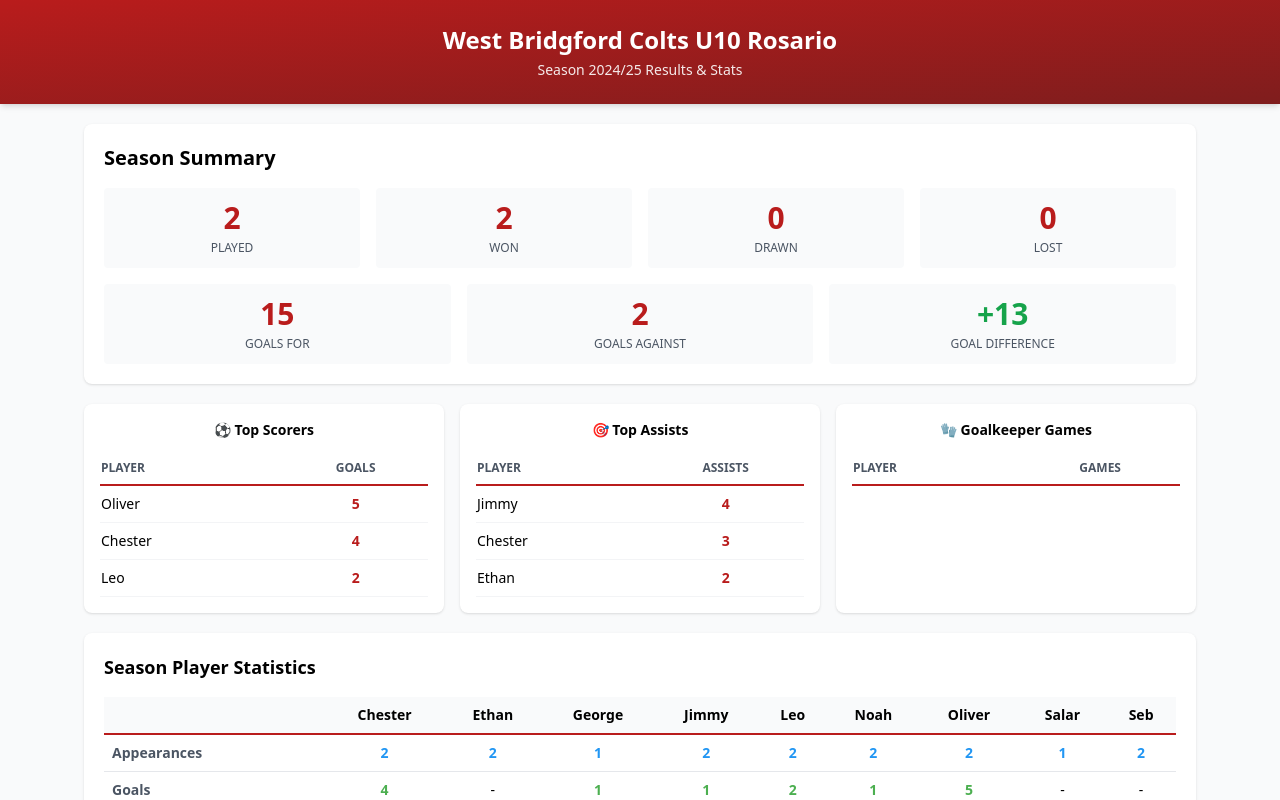
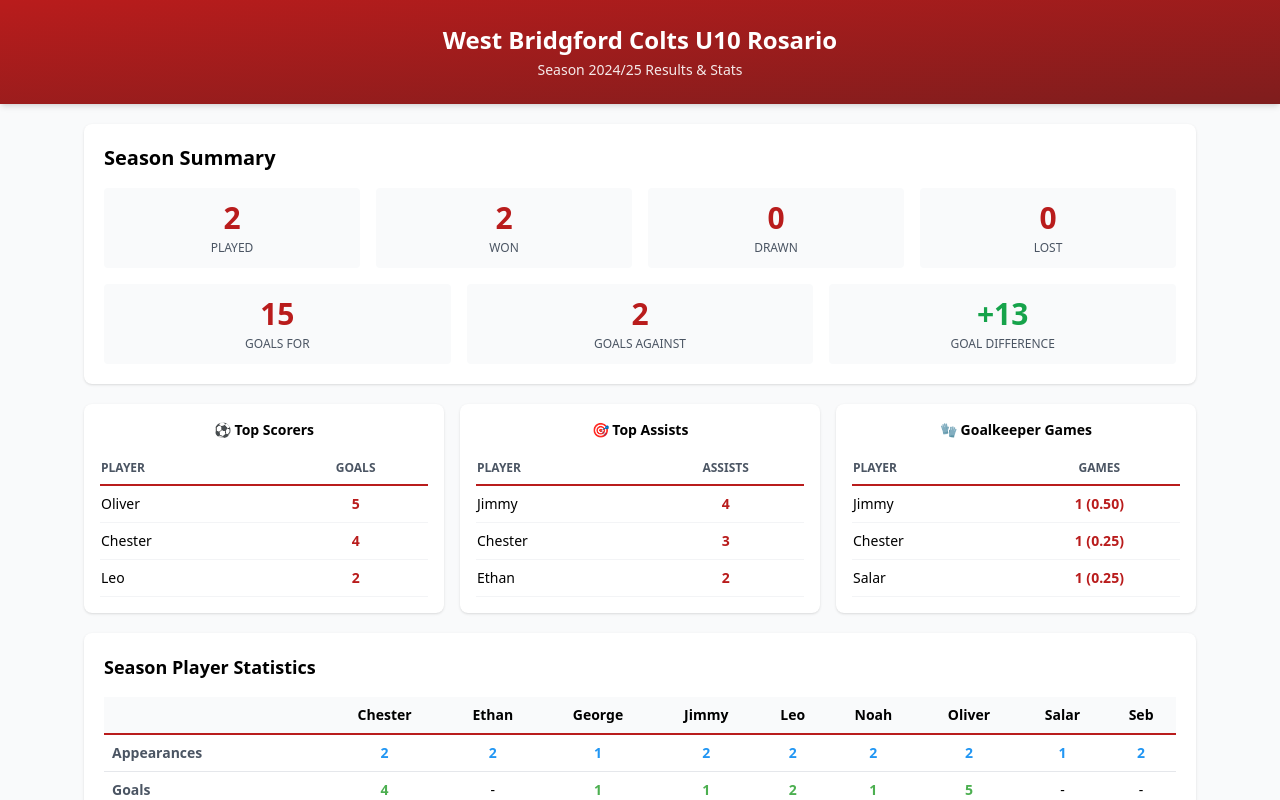
Before and after one commit to michaeljnorman2020-cmd/rosario-results, a React (Create React App) app: page / in a window 1280 px wide. Shown: the top 800 px of the page. Built offline with nearby package versions, Linux system fonts and the light colour scheme.

Commit message:
Update App.js

```diff
--- a/src/App.js
+++ b/src/App.js
@@ -13,15 +13,15 @@ const App = () => {
       score: { for: 5, against: 2 },
       location: 'Gresham Grass',
       stats: {
-        Chester: { mins: 37.5, goals: 1, assists: 1, gk: true, sub: false, gkmins: 12.5},
-        Ethan: { mins: 37.5, goals: 0, assists: 0, gk: false, sub: false, gkmins: 0},
-        George: { mins: 37.5, goals: 1, assists: 0, gk: false, sub: false, gkmins: 0},
-        Jimmy: { mins: 50, goals: 0, assists: 3, gk: true, sub: false, gkmins: 25},
-        Leo: { mins: 37.5, goals: 0, assists: 0, gk: false, sub: false, gkmins: 0},
-        Noah: { mins: 37.5, goals: 0, assists: 0, gk: false, sub: false, gkmins: 0},
-        Oliver: { mins: 37.5, goals: 3, assists: 0, gk: false, sub: true, gkmins: 0},
-        Salar: { mins: 37.5, goals: 0, assists: 0, gk: true, sub: false, gkmins: 12.5},
-        Seb: { mins: 37.5, goals: 0, assists: 0, gk: false, sub: true, gkmins: 0}
+        Chester: { mins: 37.5, goals: 1, assists: 1, gk: true, sub: false, gkMins: 12.5},
+        Ethan: { mins: 37.5, goals: 0, assists: 0, gk: false, sub: false, gkMins: 0},
+        George: { mins: 37.5, goals: 1, assists: 0, gk: false, sub: false, gkMins: 0},
+        Jimmy: { mins: 50, goals: 0, assists: 3, gk: true, sub: false, gkMins: 25},
+        Leo: { mins: 37.5, goals: 0, assists: 0, gk: false, sub: false, gkMins: 0},
+        Noah: { mins: 37.5, goals: 0, assists: 0, gk: false, sub: false, gkMins: 0},
+        Oliver: { mins: 37.5, goals: 3, assists: 0, gk: false, sub: true, gkMins: 0},
+        Salar: { mins: 37.5, goals: 0, assists: 0, gk: true, sub: false, gkMins: 12.5},
+        Seb: { mins: 37.5, goals: 0, assists: 0, gk: false, sub: true, gkMins: 0}
       }
     },
     {
```
